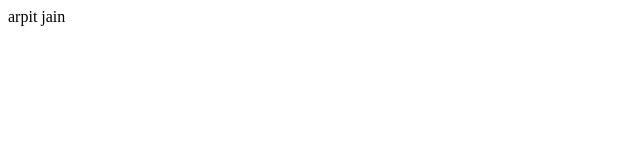
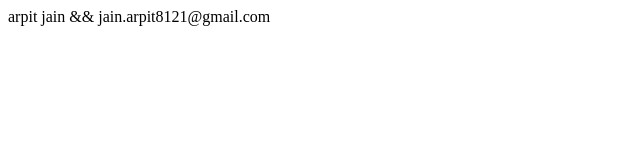
Before and after one commit to arpitjain8121/firstfile, a plain HTML site: page index.html in a window 1280 px wide. Shown: the whole page, without its empty margins (0-640 px from the left). Drawn offline with Linux system fonts and the light colour scheme.

Commit message:
new email added

```diff
--- a/index.html
+++ b/index.html
@@ -1 +1 @@
-<div>arpit jain</div>
+<div>arpit jain && jain.arpit8121@gmail.com</div>
```
